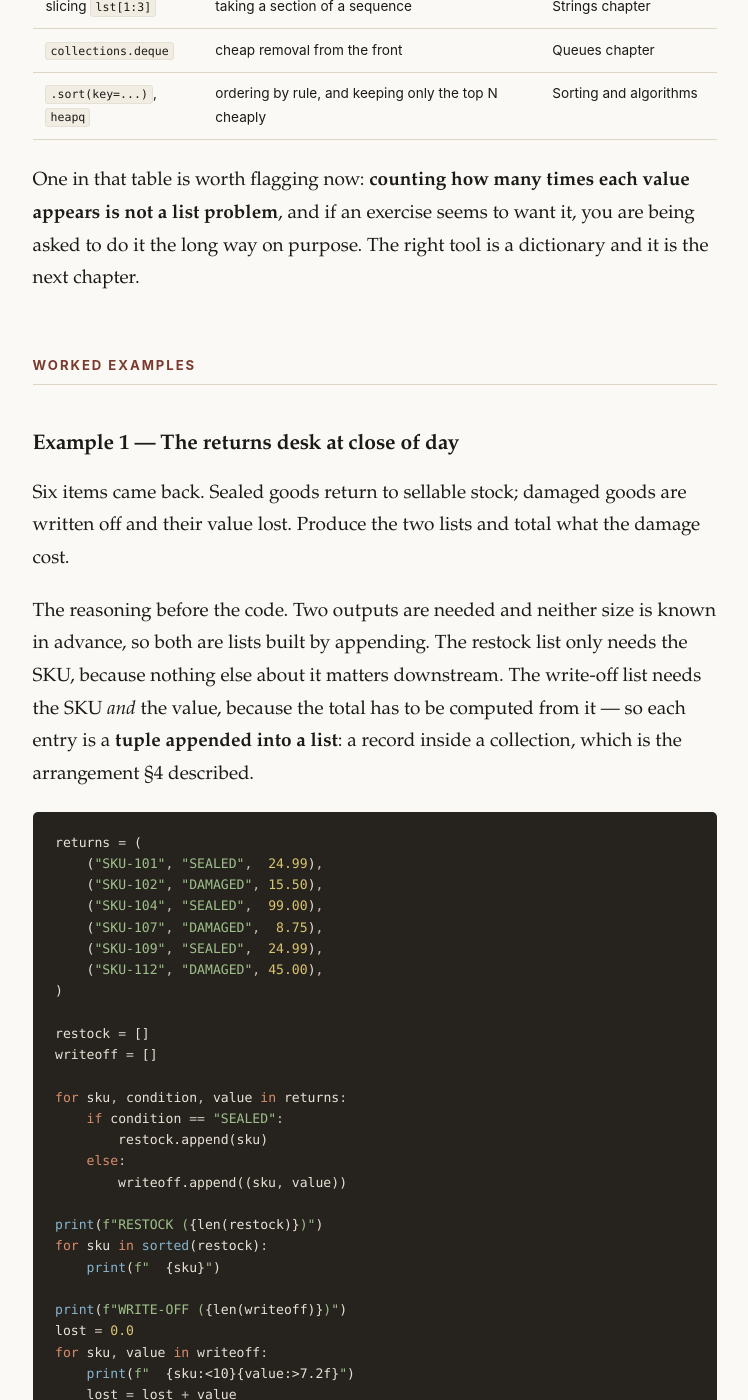
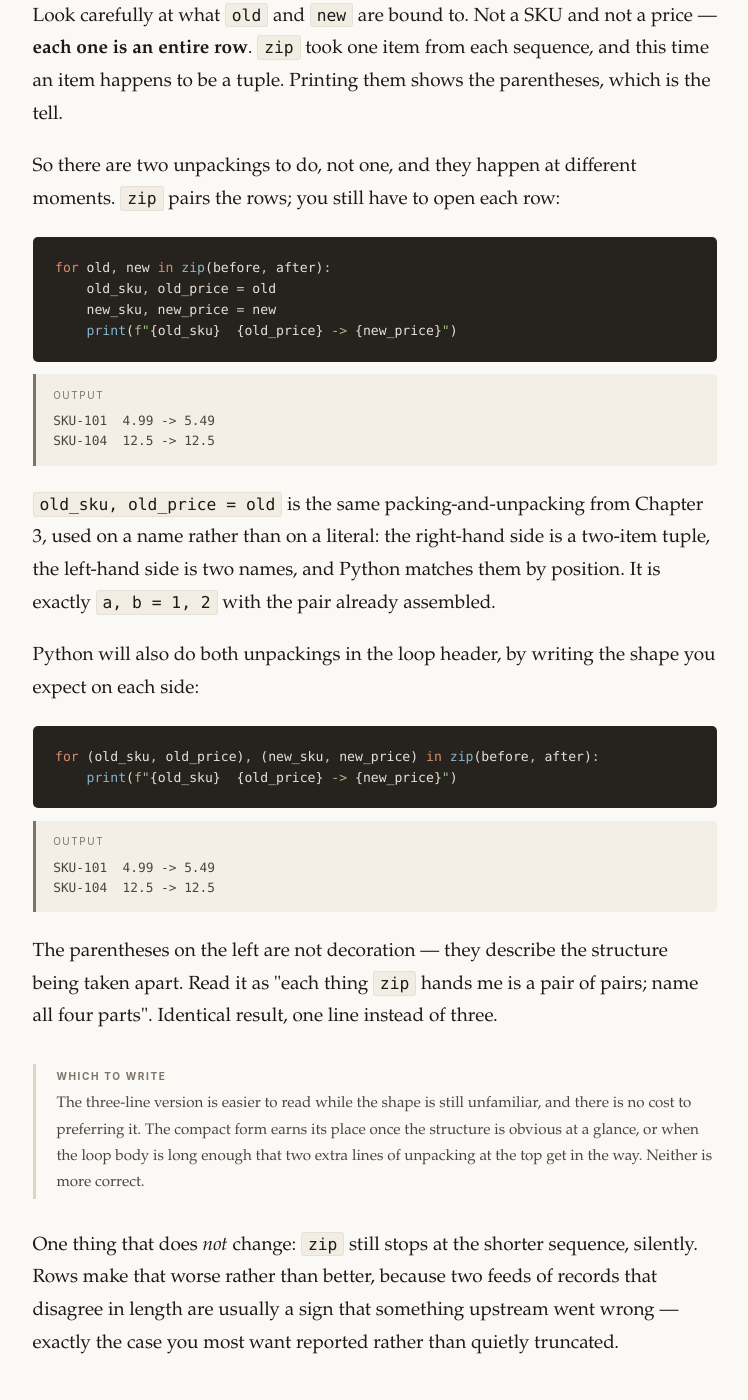
Before and after one commit to Blazins/python-mastery, a Jekyll site: the page syllabus/chapter_04_keeping/content.html, which Jekyll copies as it is, in a window 1280 px wide and 1400 px high, scrolled down 19180 px. Shown: the whole window, without its empty margins (265-1013 px from the left). Built offline with Jekyll 4.4.1, drawn with Linux system fonts in a browser that asks for light colours; some of the changed text lies outside the part shown.

Commit message:
Teach `zip` over rows, which Ch.4 Ex.4 needs and §9 never showed
Both `zip` examples in the chapter used two flat sequences of scalars, so
`for sku, count in zip(...)` landed two values in two names with nothing left
to do. Exercise 4 zips two sequences of *records*, where each name binds to a
whole tuple and a second unpacking is required — a structurally different case
that §9 never demonstrated.

The move itself appeared exactly once in the chapter, as `value, sku = pair`
inside worked example 2, which is about top-N sorting. Reaching Ex.4 therefore
meant spotting a technique from an unrelated example and applying it to the
section that models the easier shape. That bridge is now built: rows through
`zip`, the two-step unpacking, the nested form in the loop header, and a note
that neither is more correct.

Raised by the learner while stuck, checked against the source before being
accepted. Three new examples, all verified by execution; 26 in the chapter now.

Co-Authored-By: Claude Opus 5 <noreply@anthropic.com>
Claude-Session: https://claude.ai/code/session_011yGMKCx8UEtu12UmdQENCa

```diff
--- a/syllabus/chapter_04_keeping/content.html
+++ b/syllabus/chapter_04_keeping/content.html
@@ -381,6 +381,46 @@ SKU-104 3</div>
 
 <p>This is the single most dangerous thing in this chapter, because it is data loss that looks like success. If two sequences are supposed to be the same length, check it — <code>if len(skus) != len(counts):</code> — rather than trusting that they are.</p>
 
+<h3>When the two sequences hold rows, not values</h3>
+
+<p>Both examples above zip two <em>flat</em> sequences — every item is a single value, so <code>for sku, count in zip(...)</code> lands two values in two names and there is nothing more to do.</p>
+
+<p>Real data is more often two sequences of <strong>records</strong>: a supplier's stated quantities against a warehouse's counted ones, last month's prices against this month's. Each item on each side is a whole tuple, and that changes what the loop header gives you.</p>
+
+<pre><code>before <span class="o">=</span> ((<span class="s">&quot;SKU-101&quot;</span><span class="o">,</span> <span class="n">4.99</span>)<span class="o">,</span> (<span class="s">&quot;SKU-104&quot;</span><span class="o">,</span> <span class="n">12.50</span>))
+after  <span class="o">=</span> ((<span class="s">&quot;SKU-101&quot;</span><span class="o">,</span> <span class="n">5.49</span>)<span class="o">,</span> (<span class="s">&quot;SKU-104&quot;</span><span class="o">,</span> <span class="n">12.50</span>))
+
+<span class="k">for</span> old<span class="o">,</span> new <span class="k">in</span> <span class="f">zip</span>(before<span class="o">,</span> after)<span class="o">:</span>
+    <span class="f">print</span>(old<span class="o">,</span> new)</code></pre><div class="out">(&#x27;SKU-101&#x27;, 4.99) (&#x27;SKU-101&#x27;, 5.49)
+(&#x27;SKU-104&#x27;, 12.5) (&#x27;SKU-104&#x27;, 12.5)</div>
+
+<p>Look carefully at what <code>old</code> and <code>new</code> are bound to. Not a SKU and not a price — <strong>each one is an entire row</strong>. <code>zip</code> took one item from each sequence, and this time an item happens to be a tuple. Printing them shows the parentheses, which is the tell.</p>
+
+<p>So there are two unpackings to do, not one, and they happen at different moments. <code>zip</code> pairs the rows; you still have to open each row:</p>
+
+<pre><code><span class="k">for</span> old<span class="o">,</span> new <span class="k">in</span> <span class="f">zip</span>(before<span class="o">,</span> after)<span class="o">:</span>
+    old_sku<span class="o">,</span> old_price <span class="o">=</span> old
+    new_sku<span class="o">,</span> new_price <span class="o">=</span> new
+    <span class="f">print</span>(<span class="s">f&quot;</span>{old_sku}<span class="s">  </span>{old_price}<span class="s"> -&gt; </span>{new_price}<span class="s">&quot;</span>)</code></pre><div class="out">SKU-101  4.99 -&gt; 5.49
+SKU-104  12.5 -&gt; 12.5</div>
+
+<p><code>old_sku, old_price = old</code> is the same packing-and-unpacking from Chapter 3, used on a name rather than on a literal: the right-hand side is a two-item tuple, the left-hand side is two names, and Python matches them by position. It is exactly <code>a, b = 1, 2</code> with the pair already assembled.</p>
+
+<p>Python will also do both unpackings in the loop header, by writing the shape you expect on each side:</p>
+
+<pre><code><span class="k">for</span> (old_sku<span class="o">,</span> old_price)<span class="o">,</span> (new_sku<span class="o">,</span> new_price) <span class="k">in</span> <span class="f">zip</span>(before<span class="o">,</span> after)<span class="o">:</span>
+    <span class="f">print</span>(<span class="s">f&quot;</span>{old_sku}<span class="s">  </span>{old_price}<span class="s"> -&gt; </span>{new_price}<span class="s">&quot;</span>)</code></pre><div class="out">SKU-101  4.99 -&gt; 5.49
+SKU-104  12.5 -&gt; 12.5</div>
+
+<p>The parentheses on the left are not decoration — they describe the structure being taken apart. Read it as "each thing <code>zip</code> hands me is a pair of pairs; name all four parts". Identical result, one line instead of three.</p>
+
+<div class="aside">
+  <span class="label">Which to write</span>
+  The three-line version is easier to read while the shape is still unfamiliar, and there is no cost to preferring it. The compact form earns its place once the structure is obvious at a glance, or when the loop body is long enough that two extra lines of unpacking at the top get in the way. Neither is more correct.
+</div>
+
+<p>One thing that does <em>not</em> change: <code>zip</code> still stops at the shorter sequence, silently. Rows make that worse rather than better, because two feeds of records that disagree in length are usually a sign that something upstream went wrong — exactly the case you most want reported rather than quietly truncated.</p>
+
 <h2>10. What this makes possible, and what is still coming</h2>
 
 <p>You can now collect results whose size you do not know in advance, change them after the fact, and put them in order. Combined with the previous three chapters, that is enough to write the shape of most small data-processing programs: read a batch, validate it, route it, gather what matters, order it, report it.</p>
```
Also changed, not shown: syllabus_map.md (+7 -1 lines).
